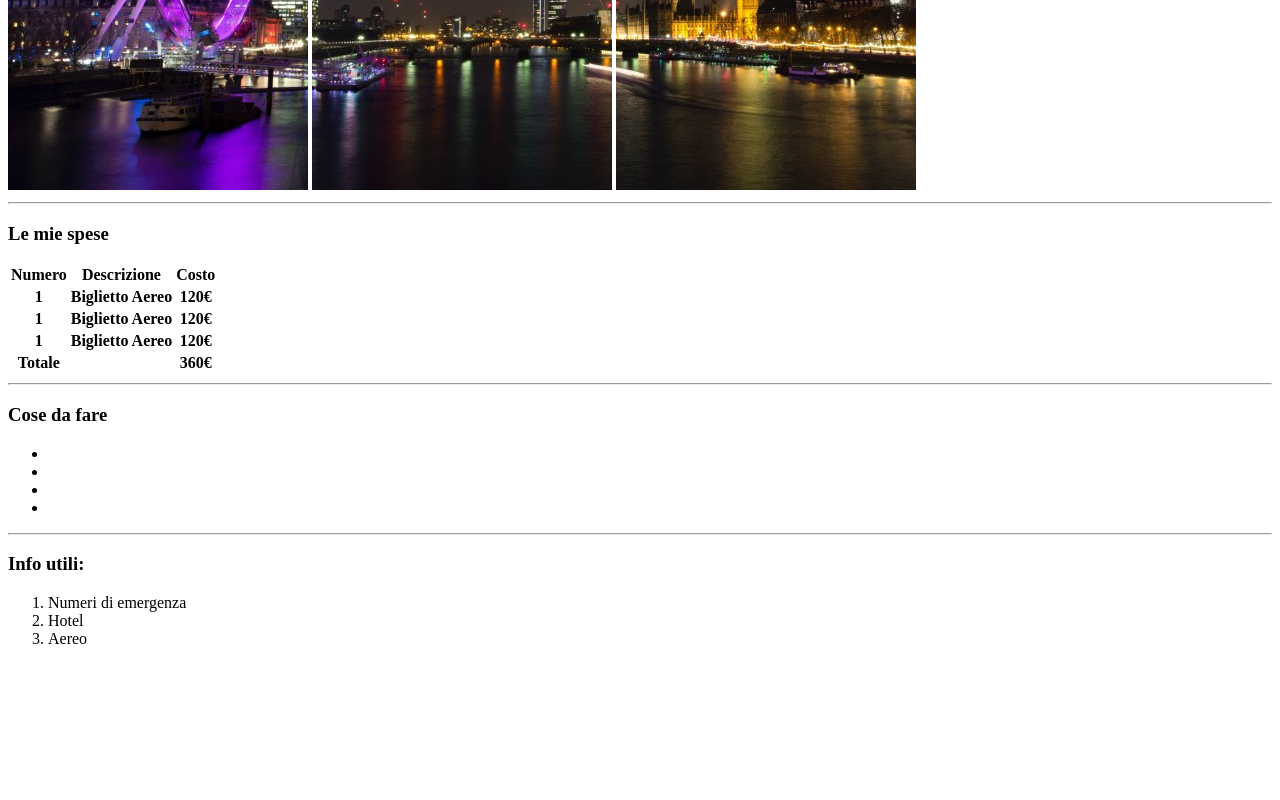
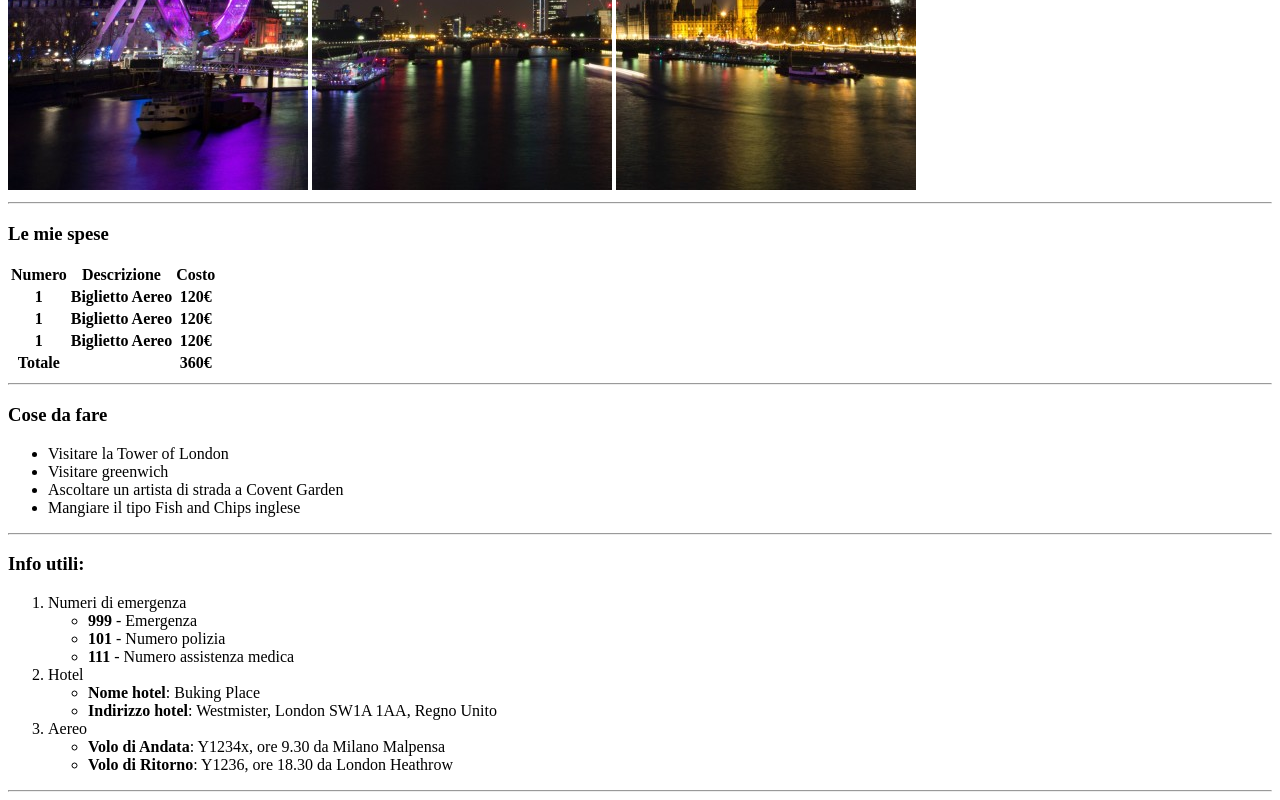
Before and after one commit to AlessandroOviszach/html-london-trip, a plain HTML site: page index.html in a window 1280 px wide. Shown: the part 490-1290 px from the top of the page. Before the commit the page ends 1154 px from the top, so only its background shows below. Drawn offline with Linux system fonts and the light colour scheme.

Commit message:
Complete main

```diff
--- a/index.html
+++ b/index.html
@@ -69,10 +69,10 @@
         <h3>Cose da fare</h3>
 
         <ul>
-            <li></li>
-            <li></li>
-            <li></li>
-            <li></li>
+            <li>Visitare la Tower of London</li>
+            <li>Visitare greenwich</li>
+            <li>Ascoltare un artista di strada a Covent Garden</li>
+            <li>Mangiare il tipo Fish and Chips inglese</li>
         </ul>
 
         <hr>
@@ -82,29 +82,33 @@
     <section>
         <h3>Info utili:</h3>
 
+        <!-- List of useful information -->
         <ol>
             <li>Numeri di emergenza
                 <ul>
-
+                    <li><strong>999</strong> - Emergenza</li>
+                    <li><strong>101</strong> - Numero polizia</li>
+                    <li><strong>111</strong> - Numero assistenza medica</li>
                 </ul>
             </li>
 
             <li>Hotel
                 <ul>
-
+                    <li><strong>Nome hotel</strong>: Buking Place</li>
+                    <li><strong>Indirizzo hotel</strong>: Westmister, London SW1A 1AA, Regno Unito</li>
                 </ul>
             </li>
 
             <li>Aereo
                 <ul>
-
+                    <li><strong>Volo di Andata</strong>: Y1234x, ore 9.30 da Milano Malpensa</li>
+                    <li><strong>Volo di Ritorno</strong>: Y1236, ore 18.30 da London Heathrow</li>
                 </ul>
             </li>
         </ol>
+
+        <hr>
     </section>
-
-
-
     </main>
 
     <!-- Footer section -->
```
